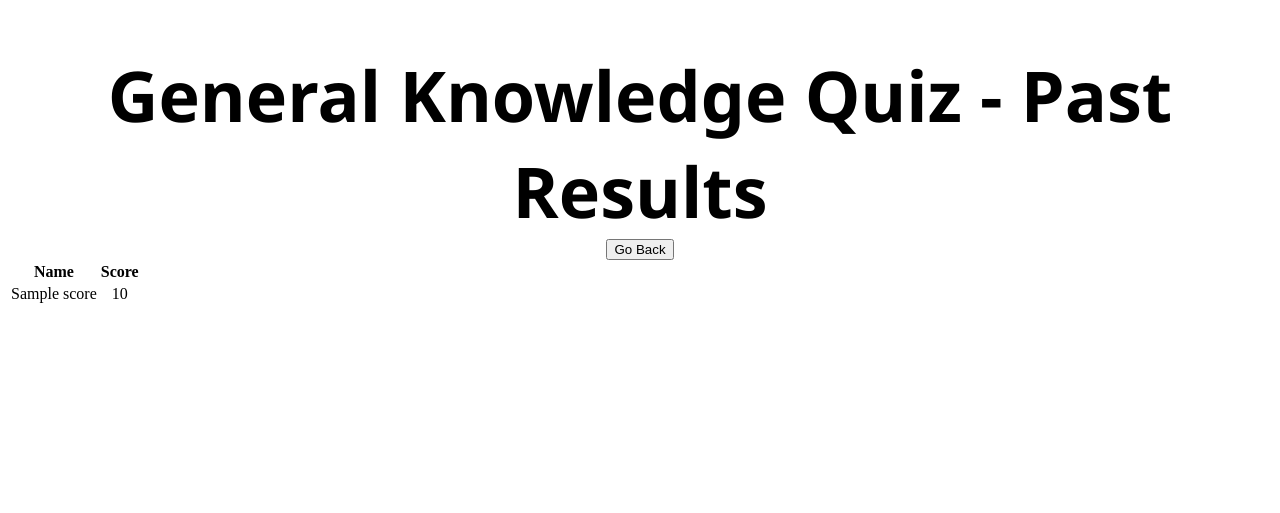
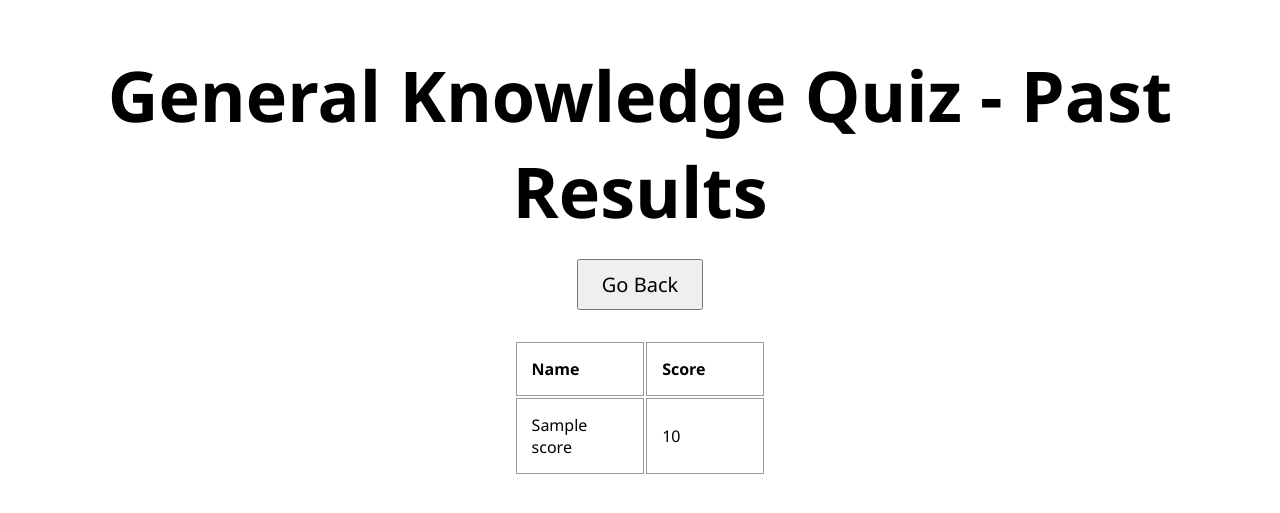
Before and after one commit to rzmo/quiz, a PHP site: page /leaderboard.php in a window 1280 px wide. Shown: the top 513 px of the page. Run offline with PHP 8.4, Linux system fonts and the light colour scheme; tables that the repository leaves empty or names only in its code hold one stand-in row (values such as "Sample post").

Commit message:
Add files via upload

```diff
--- a/public/style.css
+++ b/public/style.css
@@ -53,7 +53,6 @@ body {
     padding-bottom: 10px;
     padding-left: 10px;
     padding-right: 10px;
-    margin-bottom: 50px;
 }
 
 #submitbutton {
@@ -63,3 +62,70 @@ body {
     padding-top: 10px;
     padding-bottom: 10px;
 }
+
+#backbutton {
+    width: 10%;
+    font-family: 'Segoe UI', Tahoma, Geneva, Verdana, sans-serif;
+    font-size: 20px;
+    margin-top: 20px;
+    padding-top: 10px;
+    padding-bottom: 10px;
+}
+
+.anntext {
+    font-family: 'Segoe UI', Tahoma, Geneva, Verdana, sans-serif;
+    font-size: 20px;
+}
+
+#validationText {
+    font-family: 'Segoe UI', Tahoma, Geneva, Verdana, sans-serif;
+    font-size: 15px;
+    margin-top: 0px;
+    margin-bottom: 40px;
+}
+
+#tablecont {
+    width: 20%;
+    align-content: center;
+    margin: 0 auto;
+    margin-top: 30px;
+    justify-content: center;
+    font-family: 'Segoe UI', Tahoma, Geneva, Verdana, sans-serif;
+    margin-bottom: 50px;
+}
+
+th, td {
+    width: 300px;
+    padding: 15px;
+    text-align: left;
+    border: 1px solid #9b9999;
+  }
+
+tr:hover {background-color: #ddd;}
+
+#submitbutton:hover,
+#submitbutton:focus {
+    transition: 0.3s ease-out;
+    box-shadow: inset 0 -3.25em 0 0 #ffffff;
+}
+
+#refreshbutton {
+    background-color: #ffffff;
+    border: none;
+    border-radius: 3px;
+    position: fixed;
+    left: 20px;
+    top: 20px;
+    width: 50px;
+    height: 50px;
+}
+#refreshbutton:hover {
+    background-color: #dddddd;
+}
+#refreshbutton:active {
+    background-color: #c4c4c4;
+}
+
+#refreshicon {
+    fill: #ffffff;
+}
```
Also changed, not shown: public/refreshIcon.svg (added).
